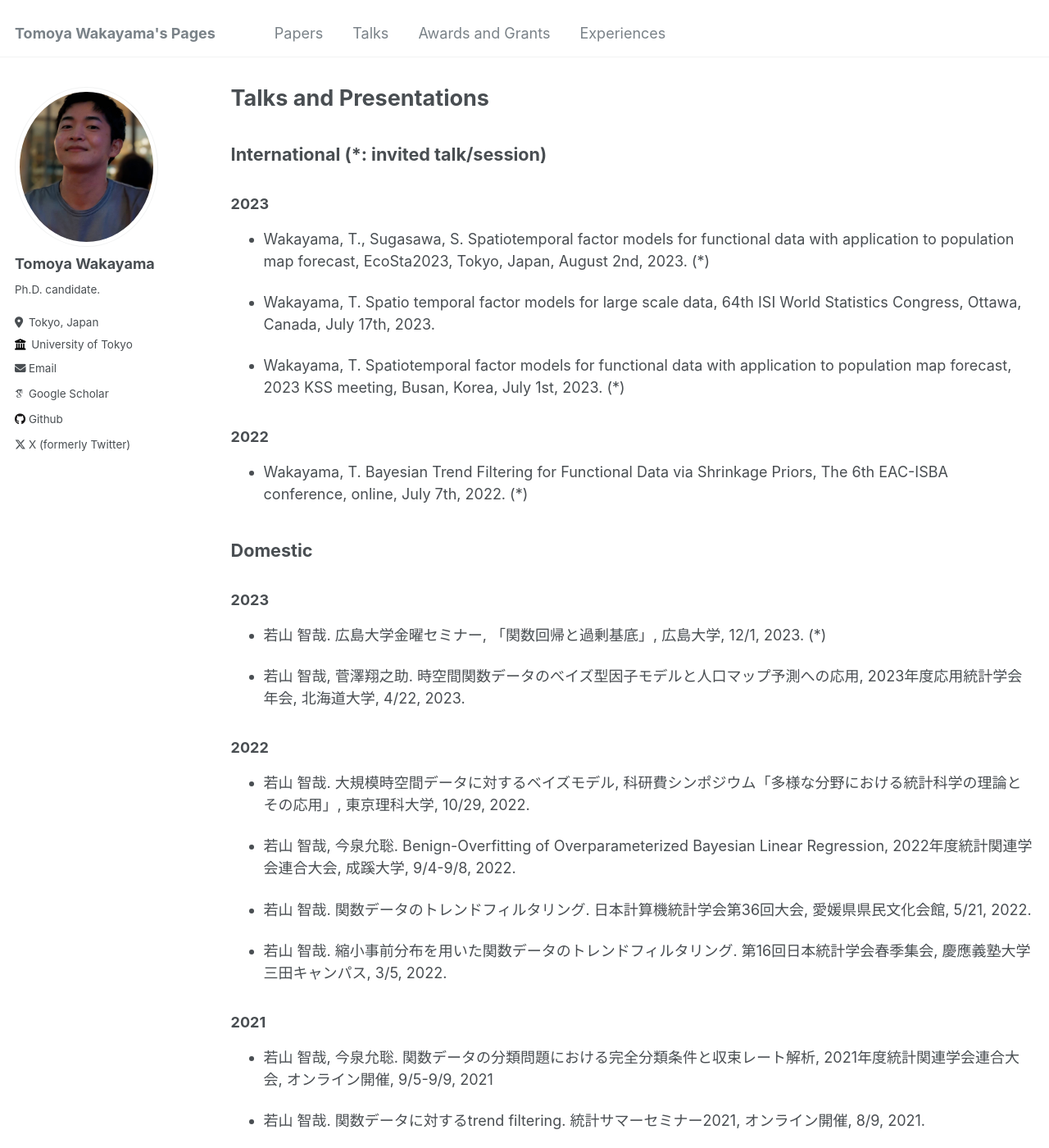
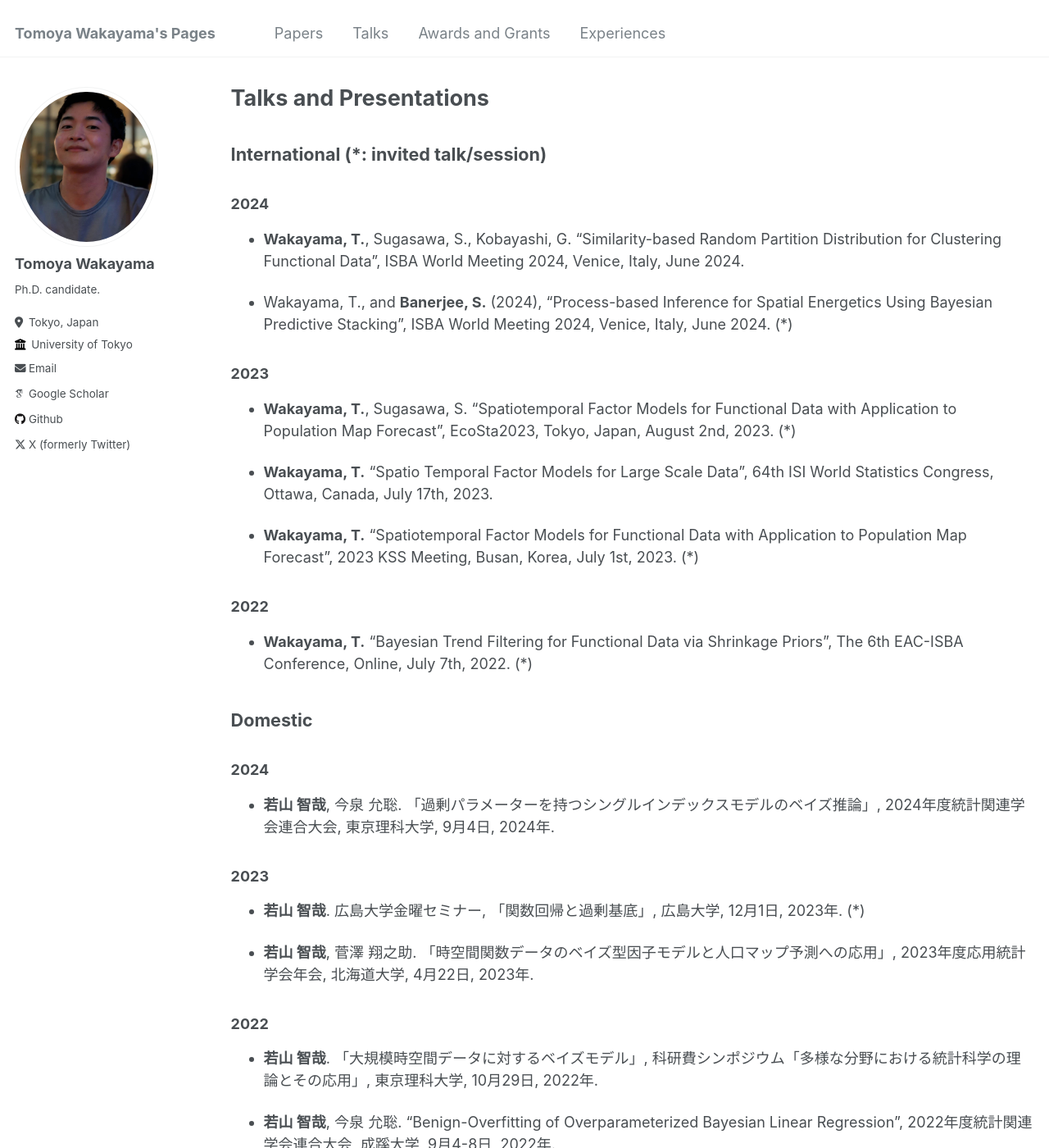
Before and after one commit to TomWaka/TomWaka.github.io, a Jekyll site: the page built from _pages/talks.md, in a window 1280 px wide and 1400 px high. Shown: the whole window at 82% size. Built offline with Jekyll 4.4.1, drawn with Linux system fonts in a browser that asks for light colours; some web fonts are replaced; some of the changed text lies outside the part shown.

Commit message:
Update recent information, September 2024.

```diff
--- a/_pages/talks.md
+++ b/_pages/talks.md
@@ -7,40 +7,50 @@ author_profile: true
 
 ## International (*: invited talk/session)
 
+### 2024
+
+- **Wakayama, T.**, Sugasawa, S., Kobayashi, G. "Similarity-based Random Partition Distribution for Clustering Functional Data", ISBA World Meeting 2024, Venice, Italy, June 2024.
+
+- Wakayama, T., and **Banerjee, S.** (2024), "Process-based Inference for Spatial Energetics Using Bayesian Predictive Stacking", ISBA World Meeting 2024, Venice, Italy, June 2024. (*)
+
 ### 2023
 
-- Wakayama, T., Sugasawa, S. Spatiotemporal factor models for functional data with application to population map forecast, EcoSta2023, Tokyo, Japan, August 2nd, 2023. (*)
+- **Wakayama, T.**, Sugasawa, S. "Spatiotemporal Factor Models for Functional Data with Application to Population Map Forecast", EcoSta2023, Tokyo, Japan, August 2nd, 2023. (*)
 
-- Wakayama, T. Spatio temporal factor models for large scale data, 64th ISI World Statistics Congress, Ottawa, Canada, July 17th, 2023.
+- **Wakayama, T.** "Spatio Temporal Factor Models for Large Scale Data", 64th ISI World Statistics Congress, Ottawa, Canada, July 17th, 2023.
 
-- Wakayama, T. Spatiotemporal factor models for functional data with application to population map forecast, 2023 KSS meeting, Busan, Korea, July 1st, 2023. (*)
+- **Wakayama, T.** "Spatiotemporal Factor Models for Functional Data with Application to Population Map Forecast", 2023 KSS Meeting, Busan, Korea, July 1st, 2023. (*)
 
 ### 2022
 
-- Wakayama, T. Bayesian Trend Filtering for Functional Data via Shrinkage Priors, The 6th EAC-ISBA conference, online, July 7th, 2022. (*)
+- **Wakayama, T.** "Bayesian Trend Filtering for Functional Data via Shrinkage Priors", The 6th EAC-ISBA Conference, Online, July 7th, 2022. (*)
 
 ## Domestic
 
+### 2024
+
+- **若山 智哉**, 今泉 允聡. 「過剰パラメーターを持つシングルインデックスモデルのベイズ推論」, 2024年度統計関連学会連合大会, 東京理科大学, 9月4日, 2024年.
+
 ### 2023
 
-- 若山 智哉. 広島大学金曜セミナー, 「関数回帰と過剰基底」, 広島大学, 12/1, 2023. (*)
+- **若山 智哉**. 広島大学金曜セミナー, 「関数回帰と過剰基底」, 広島大学, 12月1日, 2023年. (*)
 
-- 若山 智哉, 菅澤翔之助. 時空間関数データのべイズ型因子モデルと人口マップ予測への応用, 2023年度応用統計学会年会, 北海道大学, 4/22, 2023.
+- **若山 智哉**, 菅澤 翔之助. 「時空間関数データのベイズ型因子モデルと人口マップ予測への応用」, 2023年度応用統計学会年会, 北海道大学, 4月22日, 2023年.
 
 ### 2022
 
-- 若山 智哉. 大規模時空間データに対するベイズモデル, 科研費シンポジウム「多様な分野における統計科学の理論とその応用」, 東京理科大学, 10/29, 2022.
+- **若山 智哉**. 「大規模時空間データに対するベイズモデル」, 科研費シンポジウム「多様な分野における統計科学の理論とその応用」, 東京理科大学, 10月29日, 2022年.
 
-- 若山 智哉, 今泉允聡. Benign-Overfitting of Overparameterized Bayesian Linear Regression, 2022年度統計関連学会連合大会, 成蹊大学, 9/4-9/8, 2022.
+- **若山 智哉**, 今泉 允聡. "Benign-Overfitting of Overparameterized Bayesian Linear Regression", 2022年度統計関連学会連合大会, 成蹊大学, 9月4-8日, 2022年.
 
-- 若山 智哉. 関数データのトレンドフィルタリング. 日本計算機統計学会第36回大会, 愛媛県県民文化会館, 5/21, 2022.
+- **若山 智哉**. 「関数データのトレンドフィルタリング」, 日本計算機統計学会第36回大会, 愛媛県県民文化会館, 5月21日, 2022年.
 
-- 若山 智哉. 縮小事前分布を用いた関数データのトレンドフィルタリング. 第16回日本統計学会春季集会, 慶應義塾大学三田キャンパス, 3/5, 2022.
+- **若山 智哉**. 「縮小事前分布を用いた関数データのトレンドフィルタリング」, 第16回日本統計学会春季集会, 慶應義塾大学三田キャンパス, 3月5日, 2022年.
 
 ### 2021
 
-- 若山 智哉, 今泉允聡. 関数データの分類問題における完全分類条件と収束レート解析, 2021年度統計関連学会連合大会, オンライン開催, 9/5-9/9, 2021
+- **若山 智哉**, 今泉 允聡. 「関数データの分類問題における完全分類条件と収束レート解析」, 2021年度統計関連学会連合大会, オンライン開催, 9月5-9日, 2021年.
 
-- 若山 智哉. 関数データに対するtrend filtering. 統計サマーセミナー2021, オンライン開催, 8/9, 2021.
+- **若山 智哉**. 「関数データに対するトレンドフィルタリング」, 統計サマーセミナー2021, オンライン開催, 8月9日, 2021年.
 
-- 若山 智哉. 関数時系列データに対するtrend filtering. 第15回日本統計学会春季集会, オンライン開催, 3/13, 2021.
+- **若山 智哉**. 「関数時系列データに対するトレンドフィルタリング」, 第15回日本統計学会春季集会, オンライン開催, 3月13日, 2021年.
```
Also changed, not shown: _pages/experiences.md (+1 -1 lines), _pages/home.md (+10 -12 lines), _pages/papers.md (+14 -8 lines).
